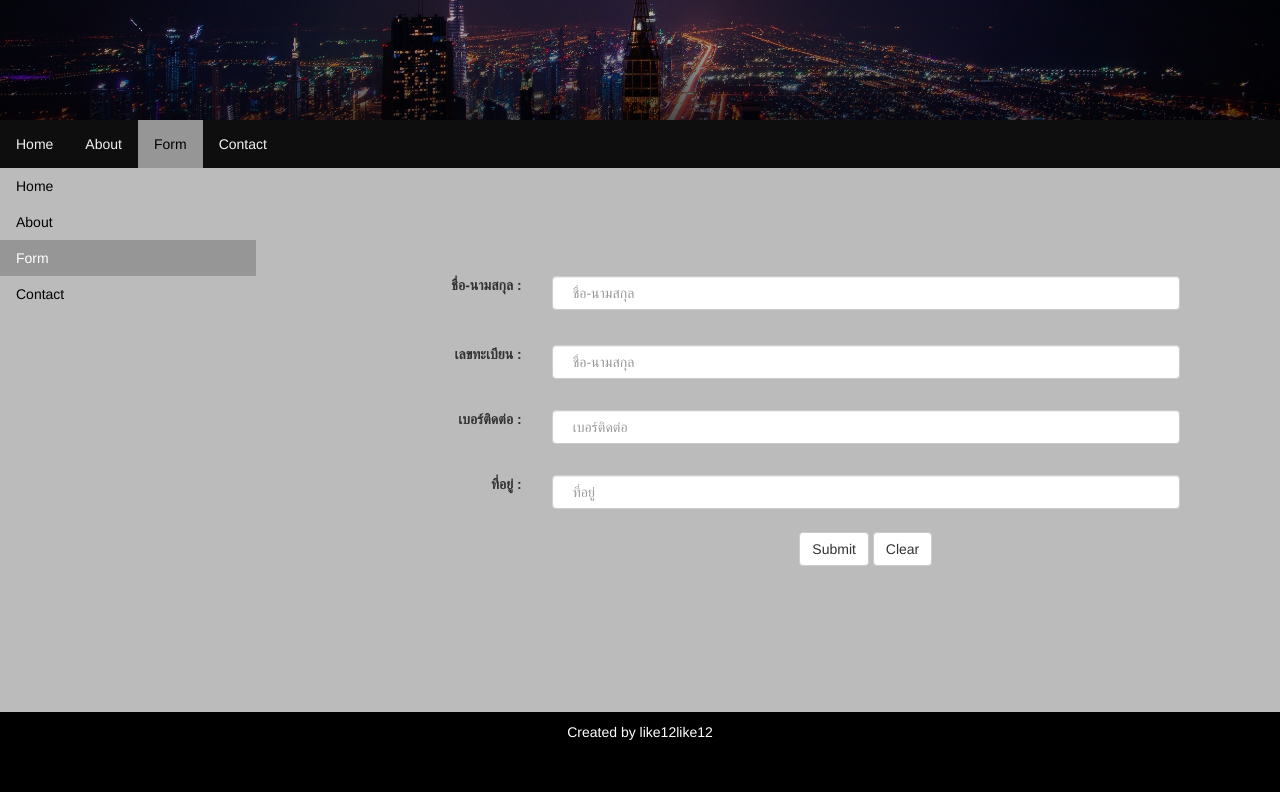
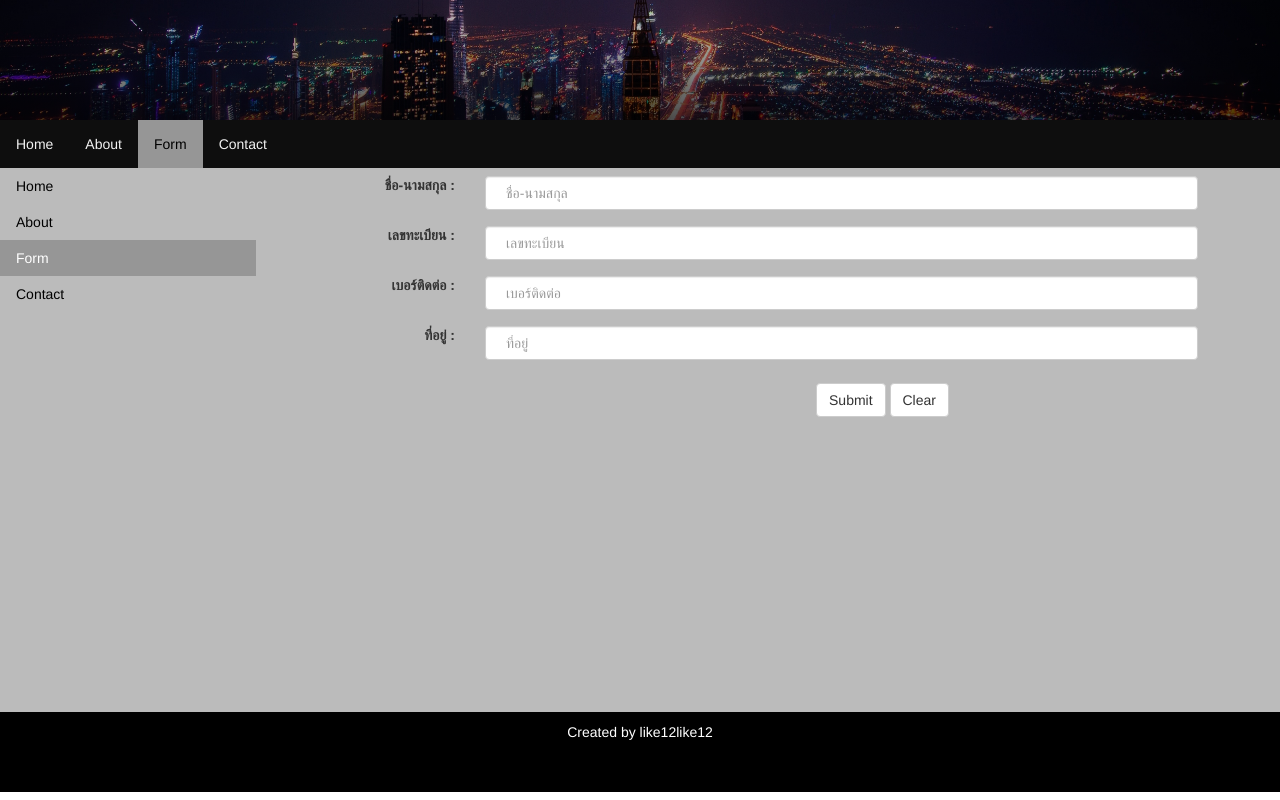
Before and after one commit to like12like12/web, a plain HTML site: page midterm/form.html in a window 1280 px wide. Drawn offline with nearby package versions, Linux system fonts and the light colour scheme.

Commit message:
update midterm

```diff
--- a/midterm/form.html
+++ b/midterm/form.html
@@ -36,41 +36,35 @@
         <li><a href="contact.html">Contact</a></li>
       </ul>
       <div style="margin-left: 25%; height: 68vh">
-        <center style="padding: 100px">
-          <form class="form-horizontal" action="/action_page.php">
+        <center>
+          <form class="form-horizontal">
             <div class="form-group">
               <label class="control-label col-sm-2">ชื่อ-นามสกุล :</label>
-              <div class="col-sm-10">
+              <div class="col-sm-9">
                 <input
                   type="text"
                   class="form-control"
                   placeholder="ชื่อ-นามสกุล"
                 />
               </div>
-            </div>
-            <div class="form-group">
               <label class="control-label col-sm-2">เลขทะเบียน :</label>
-              <div class="col-sm-10">
+              <div class="col-sm-9">
                 <input
                   type="text"
                   class="form-control"
-                  placeholder="ชื่อ-นามสกุล"
+                  placeholder="เลขทะเบียน"
                 />
               </div>
-            </div>
-            <div class="form-group">
               <label class="control-label col-sm-2">เบอร์ติดต่อ :</label>
-              <div class="col-sm-10">
+              <div class="col-sm-9">
                 <input
                   type="text"
                   class="form-control"
                   placeholder="เบอร์ติดต่อ"
                 />
               </div>
-            </div>
-            <div class="form-group">
               <label class="control-label col-sm-2">ที่อยู่ :</label>
-              <div class="col-sm-10">
+              <div class="col-sm-9">
                 <input type="text" class="form-control" placeholder="ที่อยู่" />
               </div>
             </div>
```
Also changed, not shown: midterm/about.html (+3 -1 lines), midterm/home.html (+3 -1 lines).
